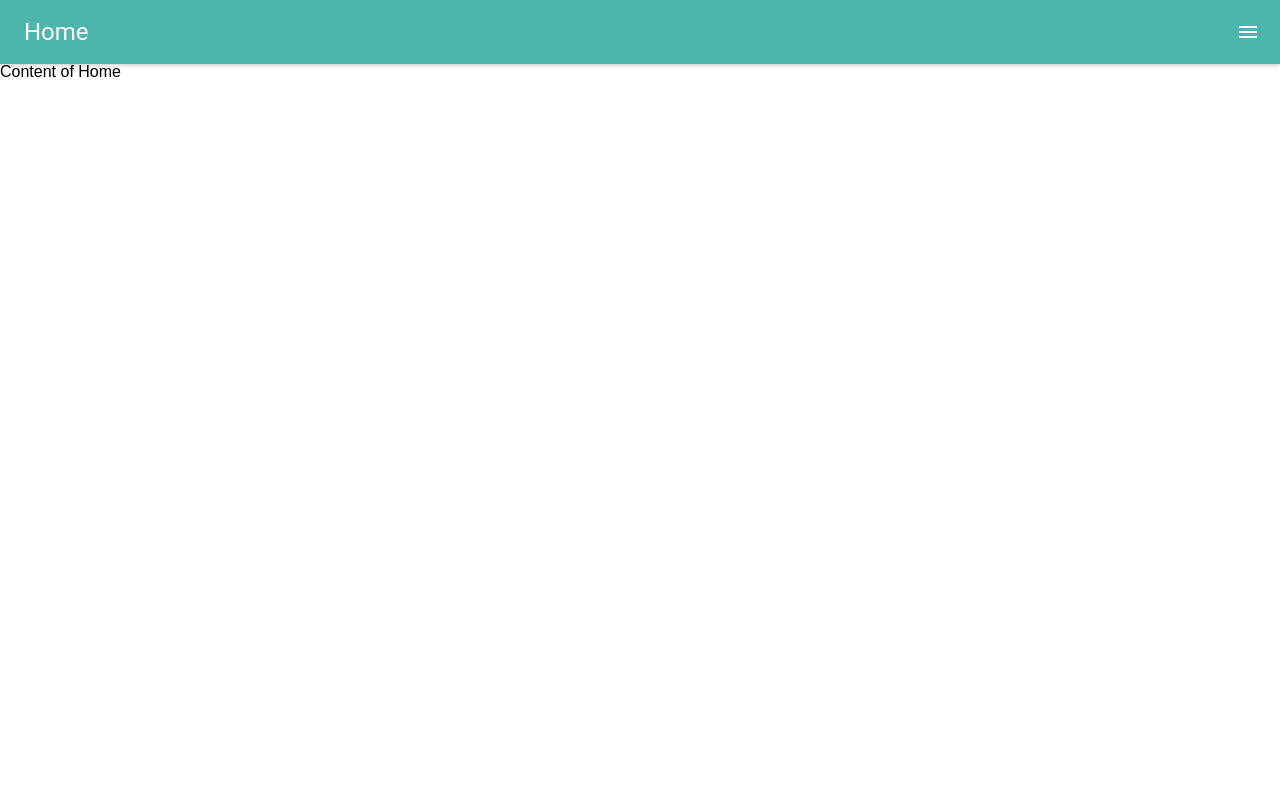
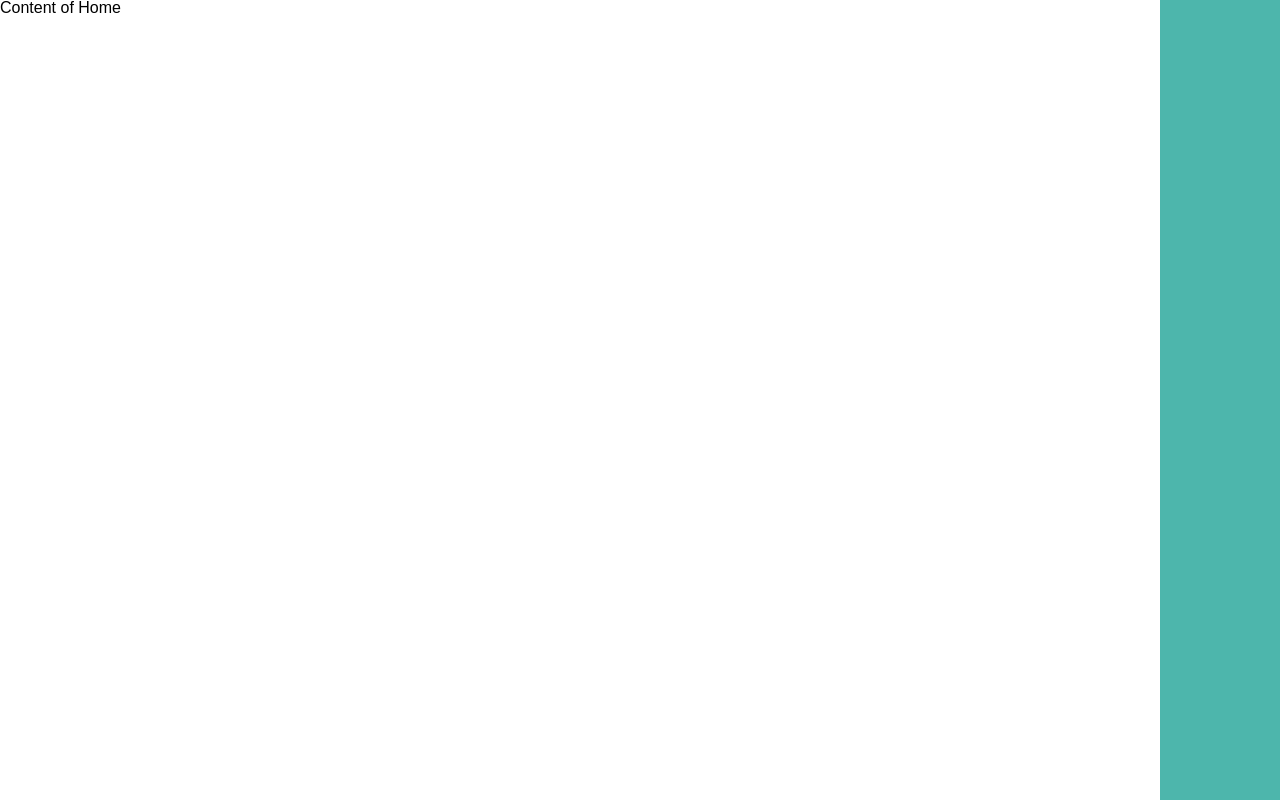
Before and after one commit to sdserage/dog-training-site, a React (Create React App) app: page / in a window 1280 px wide. Built offline with nearby package versions, Linux system fonts and the light colour scheme.

Commit message:
Added media queries to control Navbar appearance and location

```diff
--- a/src/components/Main/Main.css
+++ b/src/components/Main/Main.css
@@ -0,0 +1,14 @@
+/* Mobile View */
+.main-wrapper {
+  padding-top: 64px; }
+
+/* Tablet View */
+@media (min-width: 760px) {
+  .main-wrapper {
+    padding-top: 0;
+    padding-right: 100px; } }
+
+/* Desktop View */
+@media (min-width: 1309px) {
+  .main-wrapper {
+    padding-top: 80px; } }
--- a/src/components/Main/Main.jsx
+++ b/src/components/Main/Main.jsx
@@ -1,4 +1,5 @@
 import React from 'react';
+import './Main.css';
 /* Components */
 import router from '../../router';
 import NavBar from '../NavBar/NavBar';
@@ -7,7 +8,7 @@ import {BrowserRouter as Router} from 'react-router-dom';
 function Main() {
   return (
     <Router>
-      <div>
+      <div className="main-wrapper">
         <NavBar/>
         {router}
       </div>
--- a/src/components/Main/Main.sass
+++ b/src/components/Main/Main.sass
@@ -0,0 +1,16 @@
+/* Mobile View */
+.main-wrapper
+  padding-top: 64px
+
+
+/* Tablet View */
+@media (min-width: 760px)
+  .main-wrapper
+    padding-top: 0
+    padding-right: 100px
+
+
+/* Desktop View */
+@media (min-width: 1309px)
+  .main-wrapper
+    padding-top: 80px
--- a/src/components/NavBar/NavBar.css
+++ b/src/components/NavBar/NavBar.css
@@ -0,0 +1,35 @@
+/* Mobile View */
+.tablet-navbar {
+  display: none; }
+
+.desktop-navbar {
+  display: none; }
+
+/* Tablet View */
+@media (min-width: 760px) {
+  .mobile-navbar {
+    display: none; }
+  .tablet-navbar {
+    position: fixed;
+    z-index: 8000;
+    top: 0;
+    right: 0;
+    height: 100%;
+    width: 120px;
+    display: block;
+    background-color: #4db6ac; } }
+
+/* Desktop View */
+@media (min-width: 1309px) {
+  .mobile-navbar {
+    display: none; }
+  .tablet-navbar {
+    display: none; }
+  .desktop-navbar {
+    position: fixed;
+    z-index: 8000;
+    top: 0;
+    width: 100%;
+    height: 80px;
+    display: block;
+    background-color: #4db6ac; } }
--- a/src/components/NavBar/NavBar.jsx
+++ b/src/components/NavBar/NavBar.jsx
@@ -8,12 +8,23 @@ import Menu from 'material-ui/svg-icons/navigation/menu';
 
 function NavBar() {
   return (
-    <AppBar
-      title="Home"
-      showMenuIconButton={false}
-      iconElementRight={<IconButton><Menu/></IconButton>}
-    />
+    <nav>
+      <div className="mobile-navbar">
+        <AppBar
 
+          style={{position: 'fixed',
+          top: '0'}}
+          title="Home"
+          showMenuIconButton={false}
+          iconElementRight={<IconButton><Menu/></IconButton>}
+        />
+      </div>
+      <aside className="tablet-navbar">
+
+      </aside>
+      <div className="desktop-navbar">
+      </div>
+    </nav>
   );
 }
 
--- a/src/components/NavBar/NavBar.sass
+++ b/src/components/NavBar/NavBar.sass
@@ -0,0 +1,42 @@
+@import "../../assets/partials/themeController"
+
+/* Mobile View */
+.tablet-navbar
+  display: none
+
+.desktop-navbar
+  display: none
+
+
+/* Tablet View */
+@media (min-width: 760px)
+  .mobile-navbar
+    display: none
+
+  .tablet-navbar
+    position: fixed
+    z-index: 8000
+    top: 0
+    right: 0
+    height: 100%
+    width: 120px
+    display: block
+    background-color: $lightColor
+
+
+/* Desktop View */
+@media (min-width: 1309px)
+  .mobile-navbar
+    display: none
+
+  .tablet-navbar
+    display: none
+
+  .desktop-navbar
+    position: fixed
+    z-index: 8000
+    top: 0
+    width: 100%
+    height: 80px
+    display: block
+    background-color: $lightColor
```
